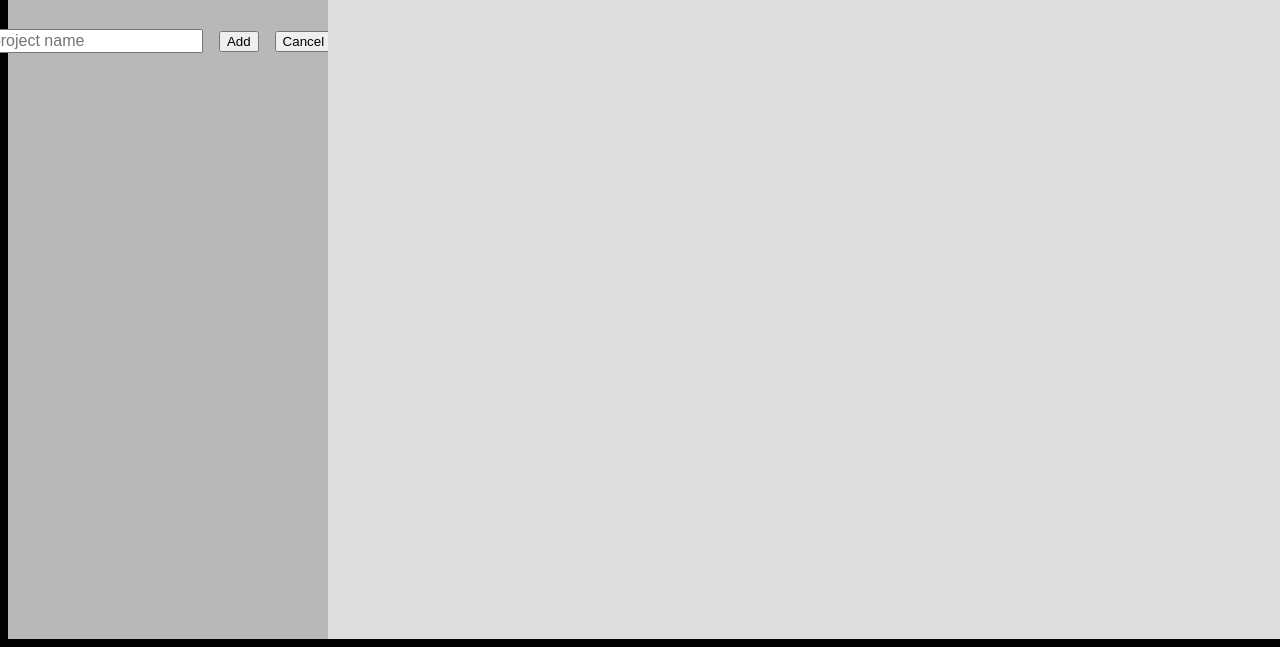
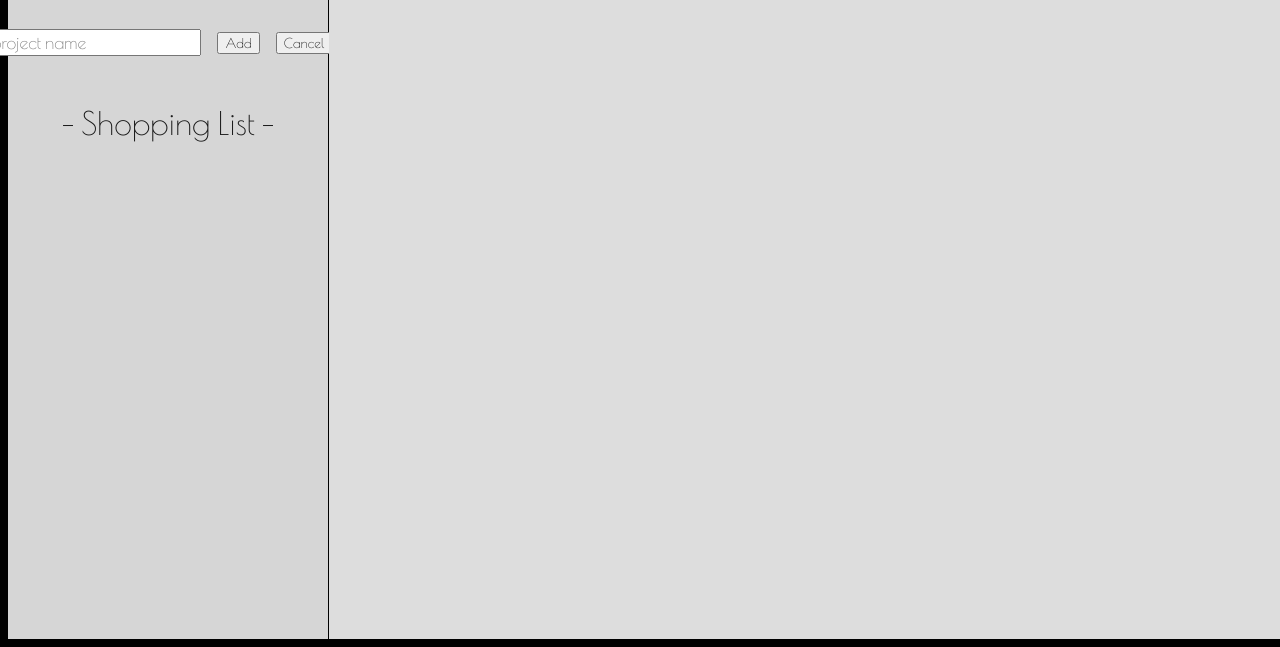
Before and after one commit to iMouth/Todo-List, a website built with webpack: page dist/index.html in a window 1280 px wide. Shown: the part 169-816 px from the top of the page. Built offline with nearby package versions, Linux system fonts and the light colour scheme.

Commit message:
projects style

```diff
--- a/src/styles/styles.css
+++ b/src/styles/styles.css
@@ -7,12 +7,14 @@ body {
   width: 100vw;
   height: 100vh;
   font-family: "Poiret One", cursive;
+  caret-color: transparent;
 }
 
-#projects {
-  background-color: rgb(184, 184, 184);
+#project-wrap {
+  background-color: rgb(214, 214, 214);
   height: 100%;
   width: 25%;
+  border-right: 1px solid black;
 }
 
 #title {
@@ -34,10 +36,11 @@ body {
   justify-content: center;
   margin: 1rem 1rem 1rem auto;
   padding: 1rem;
-  font-size: 1rem;
+  font-size: 1.5rem;
   background-color: transparent;
   border: transparent;
   cursor: pointer;
+  font-family: "Poiret One", cursive;
 }
 
 .plus {
@@ -57,8 +60,29 @@ body {
 }
 
 #project-form :first-child input {
-  font-size: 1rem;
+  font-size: 1.1rem;
 }
+
+#project-form input {
+  font-family: "Poiret One", cursive;
+}
+
+#projects {
+  display: flex;
+  justify-content: center;
+  align-items: center;
+}
+
+#project {
+  background-color: transparent;
+  border: transparent;
+  font-size: 2rem;
+  padding: 1rem;
+  cursor: pointer;
+  color: rgb(27, 27, 27);
+  font-family: "Poiret One", cursive;
+}
+
 #todo {
   background-color: rgb(221, 221, 221);
   height: 100%;
```
Also changed, not shown: dist/index.html, dist/main.js.
